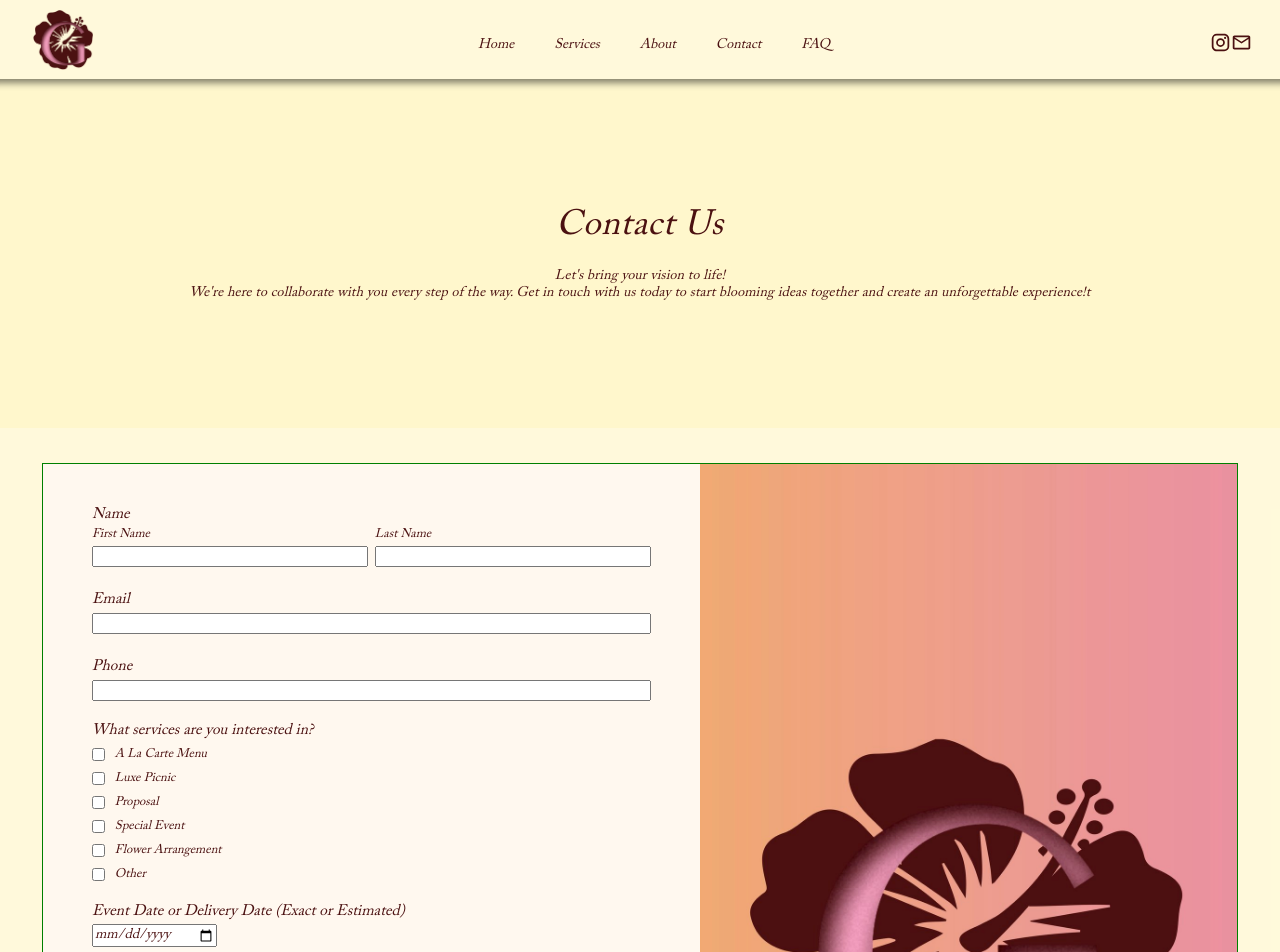
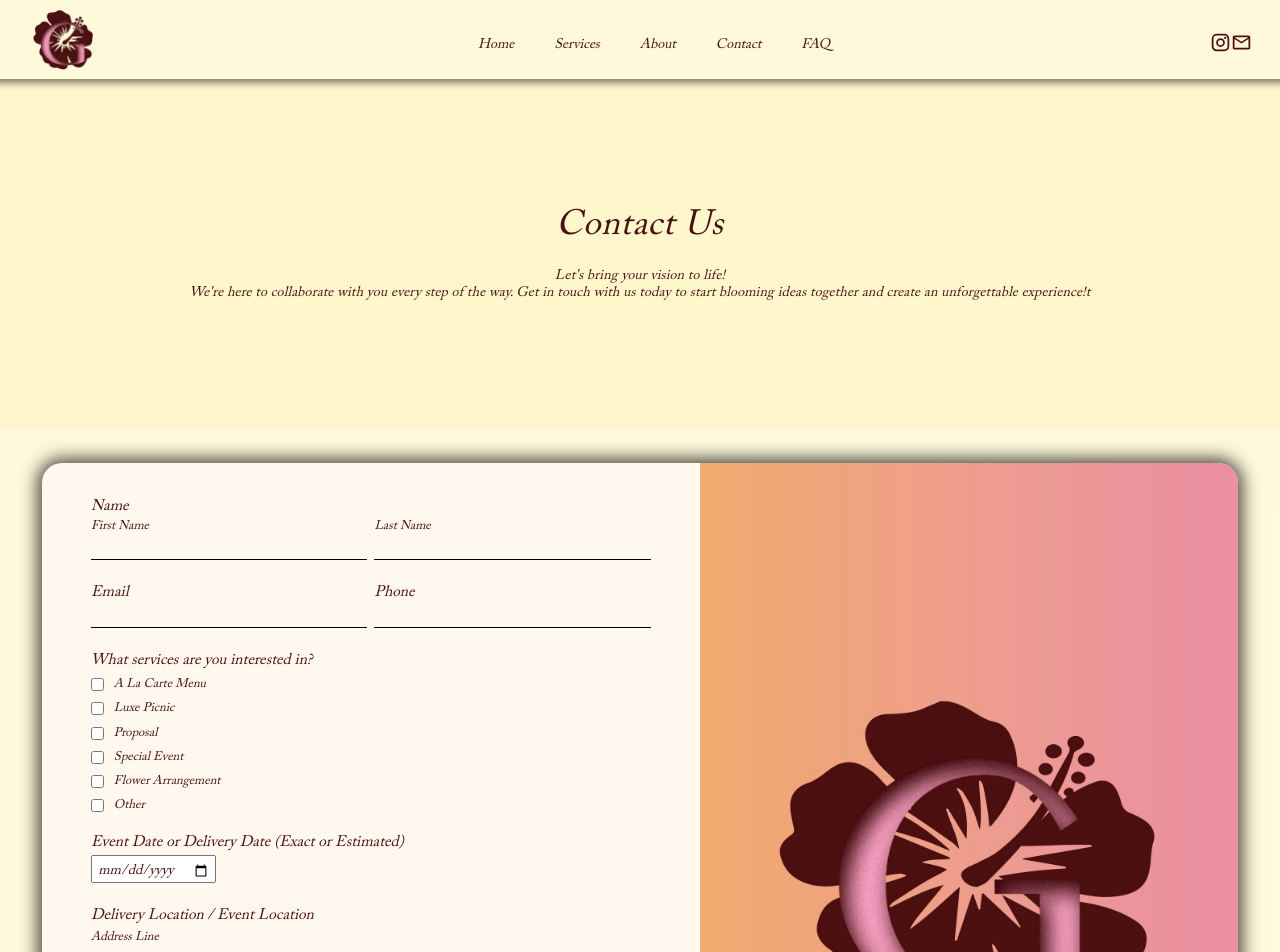
Before and after one commit to LennyRemache/gisa-designs, a React (Vite) app in the folder client/: page /contact in a window 1280 px wide. Shown: the top 952 px of the page. Built offline with nearby package versions, Linux system fonts and the light colour scheme.

Commit message:
Restructured contact form and added styling to form inputs to look cleaner

```diff
--- a/client/src/components/pages/Contact.jsx
+++ b/client/src/components/pages/Contact.jsx
@@ -145,7 +145,7 @@ export default function Contact() {
                 </div>
               </div>
             </div>
-
+            <div className="email-phone">
               <div className="email">
                 <label htmlFor="email">Email</label>
                 <input
@@ -168,6 +168,8 @@ export default function Contact() {
                   <div className="error">{errors.phone}</div>
                 )}
               </div>
+            </div>
+
             <div className="services">
               <label htmlFor="services">
                 What services are you interested in?
@@ -288,7 +290,7 @@ export default function Contact() {
               {errors.message && <div className="error">{errors.message}</div>}
               <textarea
                 name="message"
-                rows="10"
+                rows="5"
                 value={contactForm.message}
                 onChange={updateContactForm}
               ></textarea>
--- a/client/src/components/pages/Home.jsx
+++ b/client/src/components/pages/Home.jsx
@@ -61,7 +61,7 @@ export default function Home() {
             more. Our designers will work to craft the perfect arrangement to
             fit your event needs.
           </div>
-          <Link to="/Services/event-florals" className="learn-more-btn">
+          <Link to="/Services/a-la-carte" className="learn-more-btn">
             Learn More
           </Link>
         </div>
--- a/client/src/styles/pages/Contact.css
+++ b/client/src/styles/pages/Contact.css
@@ -41,19 +41,23 @@
 }
 
 .contact-form {
-  border: 1px solid green;
+  border: 0px solid green;
   display: flex;
   max-width: 1275px;
   width: 100%;
   margin: 2.5rem 3rem;
   background: rgb(255, 248, 239);
   height: 100%;
+  -webkit-box-shadow: 0px 0px 18px 4px rgba(0, 0, 0, 0.75);
+  -moz-box-shadow: 0px 0px 18px 4px rgba(0, 0, 0, 0.75);
+  box-shadow: 0px 0px 18px 4px rgba(0, 0, 0, 0.75);
+  border-radius: 20px;
 }
 
 .form-details {
   border: 0px solid blue;
   width: 55%;
-  padding: 3rem 3.5rem;
+  padding: 2.5rem 3.5rem;
 }
 
 .name-parent {
@@ -133,10 +137,28 @@
   margin-bottom: 0.25rem;
 }
 
+.email-phone {
+  border: 0px solid red;
+  display: flex;
+}
+
+.email {
+  margin-right: 0.25rem;
+  width: 50%;
+}
+
+.phone {
+  margin-left: 0.25rem;
+  width: 50%;
+}
+
 .email,
 .phone {
   display: flex;
   flex-direction: column;
+}
+
+.services {
 }
 
 .services div:not(:last-child) {
@@ -224,4 +246,39 @@
   object-fit: cover;
   width: 100%;
   height: 100%;
+  border-radius: 0 20px 20px 0;
 }
+
+.first-name input,
+.last-name input,
+.email input,
+.phone input,
+.street-address input,
+.city-state-zip div input,
+.pinterest input {
+  border: none;
+  padding: 0.3rem 0.3rem 0 0.3rem;
+  border-bottom: 1px solid black;
+  background-color: transparent;
+}
+
+.date input,
+.message textarea {
+  padding: 0.3rem 0.3rem 0 0.3rem;
+}
+
+.first-name input:focus,
+.last-name input:focus,
+.email input:focus,
+.phone input:focus,
+.street-address input:focus,
+.city-state-zip div input:focus,
+.pinterest input:focus {
+  outline: none;
+  background-color: rgba(128, 128, 128, 0.131);
+}
+
+.budget select {
+  padding: 0.3rem;
+  width: fit-content;
+}
```
Lines whose indentation alone changed are shown as unchanged.
